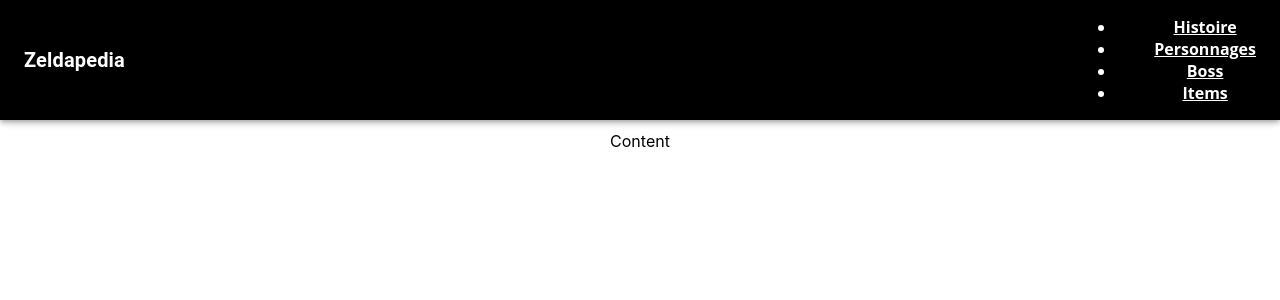
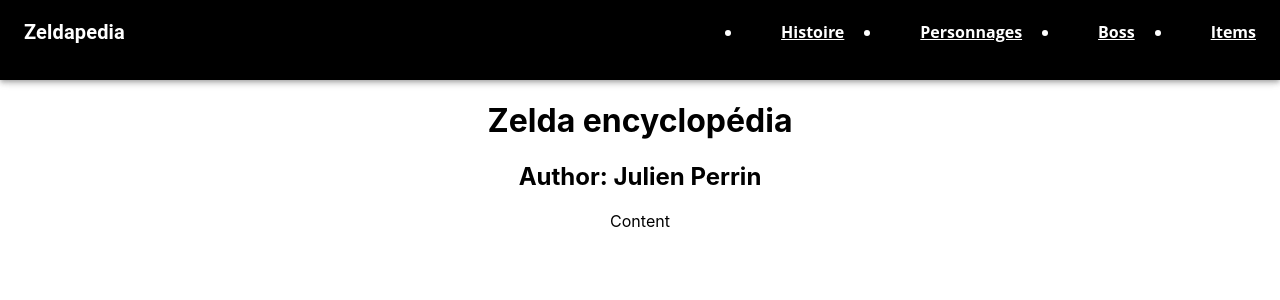
Before and after one commit to WeLoveJava/zeldapedia, a React (Create React App) app: page / in a window 1280 px wide. Shown: the top 300 px of the page. Built offline with nearby package versions, Linux system fonts and the light colour scheme.

Commit message:
[master] Add home page

```diff
--- a/src/App.js
+++ b/src/App.js
@@ -1,13 +1,12 @@
 import './App.css';
 import Header from "./components/header/Header";
+import HomePage from "./components/home-page/HomePage";
 
 function App() {
   return (
     <div className="App">
       <Header />
-      <h1>Zelda encyclopédia</h1>
-      <h2>Author: Julien Perrin</h2>
-      Content
+      <HomePage />
     </div>
   );
 }
--- a/src/components/header/Header.tsx
+++ b/src/components/header/Header.tsx
@@ -10,6 +10,7 @@
   },
   header: {
     backgroundColor: 'black',
+    height: "80px"
   },
 }));
 
@@ -18,13 +19,11 @@
   const {header, navigation} = useStyles();
 
   return (
-      <header>
       <AppBar className={header}>
         <Toolbar className={navigation}>
           <HeaderLogo/>
           <NavigationBar/>
         </Toolbar>
       </AppBar>
-      </header>
   );
 }
--- a/src/components/header/NavigationBar.tsx
+++ b/src/components/header/NavigationBar.tsx
@@ -8,6 +8,7 @@
     fontFamily: "Open Sans, sans-serif",
     size: "18px",
     marginLeft: "38px",
+    display: "inline-flex"
   },
   navigationButton: {
     color: 'white',
--- /dev/null
+++ b/src/components/home-page/HomePage.tsx
@@ -0,0 +1,21 @@
+import React from 'react';
+import {makeStyles} from "@material-ui/core";
+
+const useStyles = makeStyles(() => ({
+  home: {
+    paddingTop: "80px",
+  },
+}));
+
+export default function HomePage() {
+
+  const {home} = useStyles();
+
+  return (
+      <div className={home}>
+        <h1>Zelda encyclopédia</h1>
+        <h2>Author: Julien Perrin</h2>
+        Content
+      </div>
+  );
+}
```
Lines whose indentation alone changed are shown as unchanged.
